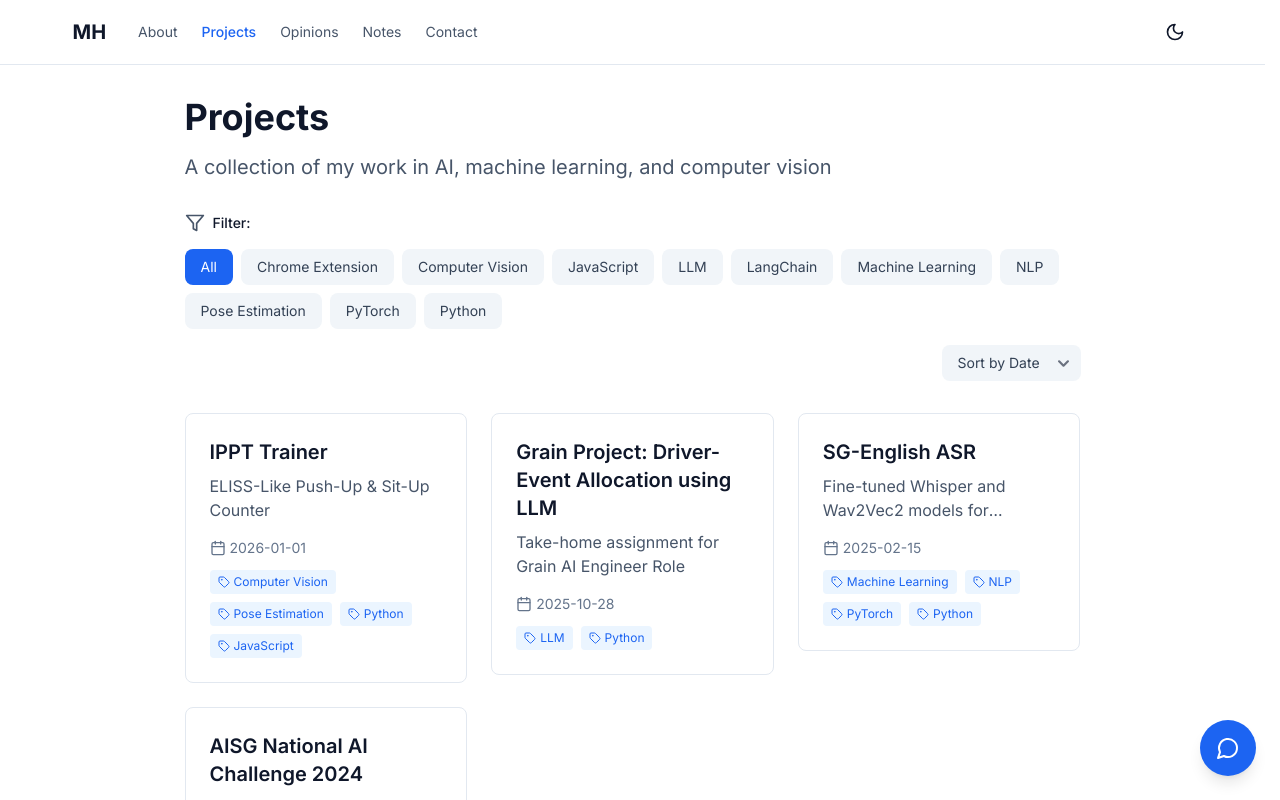
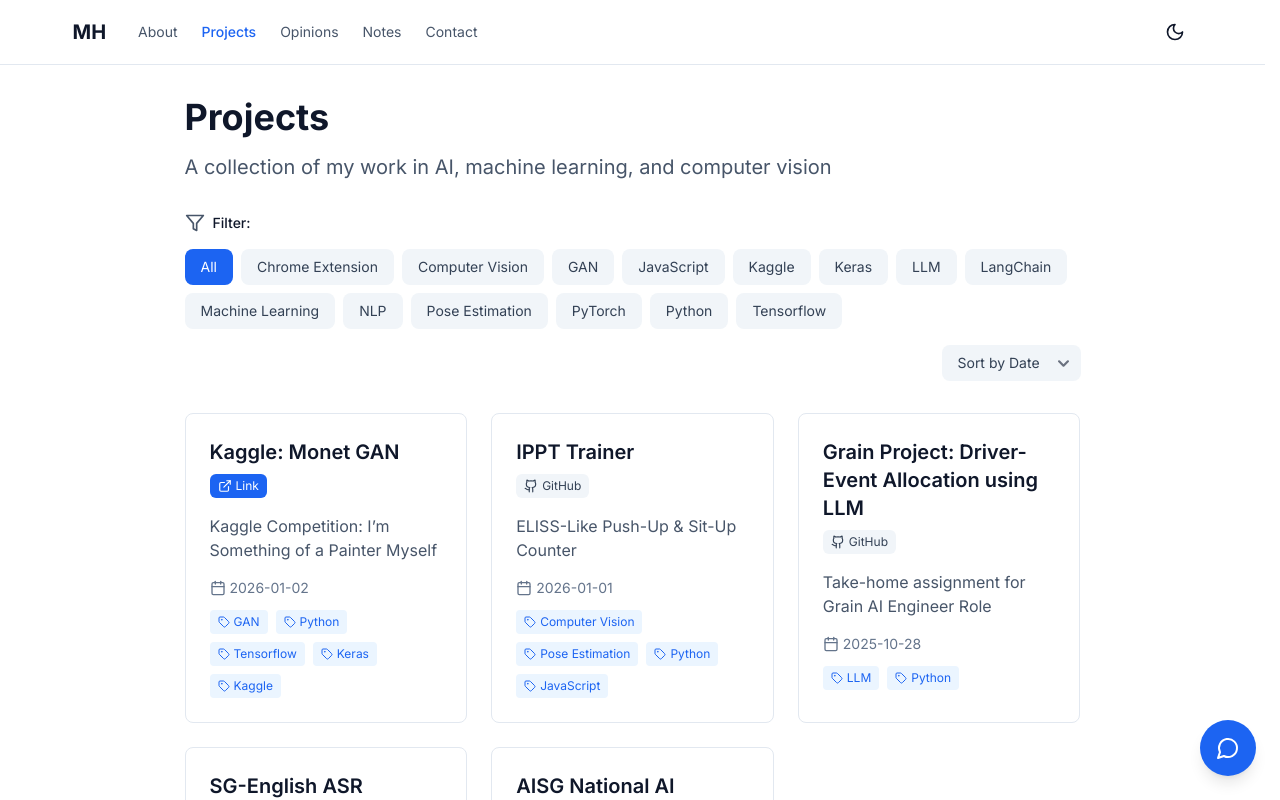
Before and after one commit to yeo-menghan/yeo-menghan.github.io, a Next.js app: page /projects in a window 1280 px wide. Shown: the top 800 px of the page. Built offline with nearby package versions, Linux system fonts and the light colour scheme.

Commit message:
Add 100 days challenge, add spacing between blocks in Opinions and Notes

```diff
--- a/app/globals.css
+++ b/app/globals.css
@@ -104,3 +104,11 @@
 html {
   scrollbar-gutter: stable;
 }
+
+.prose mark {
+  @apply rounded bg-yellow-200;
+}
+
+.dark .prose mark {
+  @apply rounded bg-yellow-500;
+}
--- a/app/notes/NotesClient.tsx
+++ b/app/notes/NotesClient.tsx
@@ -61,7 +61,7 @@
 
       <div className="space-y-4">
         {filteredNotes.map(note => (
-          <Link key={note.slug} href={`/notes/${note.slug}`}>
+          <Link key={note.slug} href={`/notes/${note.slug}`} className='block'>
             <article className="border border-slate-200 dark:border-slate-700 rounded-lg p-6 hover:shadow-lg dark:hover:shadow-slate-800/50 transition-all hover:border-blue-500 dark:hover:border-blue-500 group">
               <div className="flex items-start justify-between gap-4">
                 <div className="flex-1">
--- a/app/opinions/OpinionsClient.tsx
+++ b/app/opinions/OpinionsClient.tsx
@@ -1,6 +1,5 @@
 'use client';
 
-import { useState } from 'react';
 import Link from 'next/link';
 import { Calendar, Clock, ArrowRight } from 'lucide-react';
 
@@ -13,15 +12,6 @@
 }
 
 export default function OpinionsClient({ opinions }: { opinions: Opinion[] }) {
-  const [sortBy, setSortBy] = useState<'date' | 'title'>('date');
-
-  const sortedOpinions = [...opinions].sort((a, b) => {
-    if (sortBy === 'date') {
-      return new Date(b.date).getTime() - new Date(a.date).getTime();
-    }
-    return a.title.localeCompare(b.title);
-  });
-
   return (
     <div className="max-w-4xl mx-auto">
       <div className="mb-8">
@@ -32,38 +22,31 @@
               My thoughts on AI, technology, and software development
             </p>
           </div>
-          <div>
-            <select
-              value={sortBy}
-              onChange={(e) => setSortBy(e.target.value as 'date' | 'title')}
-              className="px-4 py-2 rounded-lg bg-slate-100 dark:bg-slate-800 text-slate-700 dark:text-slate-300 text-sm border-none focus:outline-none focus:ring-2 focus:ring-blue-500"
-            >
-              <option value="date">Sort by Date</option>
-              <option value="title">Sort by Title</option>
-            </select>
-          </div>
         </div>
       </div>
 
       <div className="space-y-6">
-        {sortedOpinions.map(opinion => (
-          <Link key={opinion.slug} href={`/opinions/${opinion.slug}`}>
+        {opinions.map((opinion) => (
+          <Link key={opinion.slug} href={`/opinions/${opinion.slug}`} className="block">
             <article className="border border-slate-200 dark:border-slate-700 rounded-lg p-6 hover:shadow-lg dark:hover:shadow-slate-800/50 transition-all hover:border-blue-500 dark:hover:border-blue-500 group">
               <div className="flex items-start justify-between gap-4">
                 <div className="flex-1">
                   <h2 className="text-2xl font-semibold mb-2 group-hover:text-blue-600 dark:group-hover:text-blue-400 transition-colors">
                     {opinion.title}
                   </h2>
+
                   {opinion.excerpt && (
                     <p className="text-slate-600 dark:text-slate-400 mb-3">
                       {opinion.excerpt}
                     </p>
                   )}
+
                   <div className="flex items-center gap-4 text-sm text-slate-500 dark:text-slate-500">
                     <div className="flex items-center gap-1">
                       <Calendar size={16} />
                       <span>{opinion.date}</span>
                     </div>
+
                     {opinion.readTime && (
                       <div className="flex items-center gap-1">
                         <Clock size={16} />
@@ -72,14 +55,18 @@
                     )}
                   </div>
                 </div>
-                <ArrowRight className="text-slate-400 group-hover:text-blue-600 dark:group-hover:text-blue-400 transition-colors flex-shrink-0" size={20} />
+
+                <ArrowRight
+                  className="text-slate-400 group-hover:text-blue-600 dark:group-hover:text-blue-400 transition-colors flex-shrink-0"
+                  size={20}
+                />
               </div>
             </article>
           </Link>
         ))}
       </div>
 
-      {sortedOpinions.length === 0 && (
+      {opinions.length === 0 && (
         <div className="text-center py-12">
           <p className="text-slate-600 dark:text-slate-400">
             No opinion articles yet. Check back soon!
--- a/app/page.tsx
+++ b/app/page.tsx
@@ -100,7 +100,7 @@
               <span className="text-blue-600 dark:text-blue-400">→</span>
               <span> PDF Tampering detection using OCR, similarity analysis, metadata forensics and pdf xref structure analysis</span> <br></br>
               <span className="text-blue-600 dark:text-blue-400">→</span>
-              <span> Research on detecting AI-generated receipts from unified multimodal LLMs</span>
+              <span> Research on detecting AI-generated receipts generated using unified multimodal LLMs (e.g. Gemini, ChatGPT)</span>
             </p>
           </div>
 
--- a/app/projects/ProjectsClient.tsx
+++ b/app/projects/ProjectsClient.tsx
@@ -89,6 +89,8 @@
             date={project.date}
             tags={project.tags || []}
             slug={project.slug}
+            github={project.github}
+            link={project.link}
           />
         ))}
       </div>
--- a/app/projects/[slug]/page.tsx
+++ b/app/projects/[slug]/page.tsx
@@ -6,7 +6,7 @@
 
 export async function generateStaticParams() {
   const projects = getContentByType('projects');
-  return projects.map(project => ({
+  return projects.map((project) => ({
     slug: project.slug,
   }));
 }
@@ -31,11 +31,13 @@
       <article>
         <header className="mb-8">
           <h1 className="text-4xl font-bold mb-4">{project.title}</h1>
+
           <div className="flex flex-wrap items-center gap-4 text-slate-600 dark:text-slate-400 mb-4">
             <div className="flex items-center gap-2">
               <Calendar size={18} />
               <span>{project.date}</span>
             </div>
+
             {project.github && (
               <a
                 href={project.github}
@@ -47,7 +49,20 @@
                 View on GitHub
               </a>
             )}
+
+            {project.link && (
+              <a
+                href={project.link}
+                target="_blank"
+                rel="noopener noreferrer"
+                className="flex items-center gap-2 text-blue-600 dark:text-blue-400 hover:underline"
+              >
+                <ExternalLink size={18} />
+                View Project
+              </a>
+            )}
           </div>
+
           <div className="flex flex-wrap gap-2">
             {project.tags?.map((tag: string) => (
               <span
--- a/components/MarkdownRenderer.tsx
+++ b/components/MarkdownRenderer.tsx
@@ -3,6 +3,7 @@
 import ReactMarkdown from 'react-markdown';
 import remarkMath from 'remark-math';
 import rehypeKatex from 'rehype-katex';
+import rehypeRaw from 'rehype-raw';
 import 'katex/dist/katex.min.css';
 
 interface MarkdownRendererProps {
@@ -14,7 +15,10 @@
     <div className="prose prose-slate dark:prose-invert max-w-none">
       <ReactMarkdown
         remarkPlugins={[remarkMath]}
-        rehypePlugins={[rehypeKatex]}
+        rehypePlugins={[rehypeRaw, rehypeKatex]}
+        components={{
+          mark: ({ children }) => <mark>{children}</mark>,
+        }}
       >
         {content}
       </ReactMarkdown>
--- a/components/ProjectCard.tsx
+++ b/components/ProjectCard.tsx
@@ -1,5 +1,5 @@
 import Link from 'next/link';
-import { Calendar, Tag } from 'lucide-react';
+import { Calendar, Tag, Github, ExternalLink } from 'lucide-react';
 
 interface ProjectCardProps {
   title: string;
@@ -7,28 +7,76 @@
   date: string;
   tags: string[];
   slug: string;
+  github?: string;
+  link?: string;
 }
 
-export default function ProjectCard({ title, description, date, tags, slug }: ProjectCardProps) {
+export default function ProjectCard({
+  title,
+  description,
+  date,
+  tags,
+  slug,
+  github,
+  link,
+}: ProjectCardProps) {
   return (
-    <Link href={`/projects/${slug}`}>
-      <div className="border border-slate-200 dark:border-slate-700 rounded-lg p-6 hover:shadow-lg dark:hover:shadow-slate-800/50 transition-all hover:border-blue-500 dark:hover:border-blue-500 group">
-        <h3 className="text-xl font-semibold mb-2 group-hover:text-blue-600 dark:group-hover:text-blue-400 transition-colors">
+    <div className="relative border border-slate-200 dark:border-slate-700 rounded-lg p-6 hover:shadow-lg dark:hover:shadow-slate-800/50 transition-all hover:border-blue-500 dark:hover:border-blue-500 group">
+      {/* Full-card clickable overlay */}
+      <Link
+        href={`/projects/${slug}`}
+        aria-label={`Open project: ${title}`}
+        className="absolute inset-0 rounded-lg z-0"
+      />
+
+      {/* Let clicks pass through to the overlay by default */}
+      <div className="relative pointer-events-none">
+        <h3 className="text-xl font-semibold group-hover:text-blue-600 dark:group-hover:text-blue-400 transition-colors">
           {title}
         </h3>
+
+        {(github || link) && (
+          <div className="mt-2 flex flex-wrap gap-2 pointer-events-auto relative z-10">
+            {github && (
+              <a
+                href={github}
+                target="_blank"
+                rel="noreferrer"
+                className="inline-flex items-center gap-1 rounded-md px-2 py-1 text-xs bg-slate-100 dark:bg-slate-800 text-slate-700 dark:text-slate-200 hover:bg-slate-200 dark:hover:bg-slate-700 transition-colors"
+              >
+                <Github size={14} />
+                GitHub
+              </a>
+            )}
+            {link && (
+              <a
+                href={link}
+                target="_blank"
+                rel="noreferrer"
+                className="inline-flex items-center gap-1 rounded-md px-2 py-1 text-xs bg-blue-600 text-white hover:bg-blue-700 transition-colors"
+              >
+                <ExternalLink size={14} />
+                Link
+              </a>
+            )}
+          </div>
+        )}
+
         {description && (
-          <p className="text-slate-600 dark:text-slate-400 mb-4 line-clamp-2">
+          <p className="text-slate-600 dark:text-slate-400 mt-4 mb-4 line-clamp-2">
             {description}
           </p>
         )}
+
         <div className="flex items-center gap-4 text-sm text-slate-500 dark:text-slate-500">
           <div className="flex items-center gap-1">
             <Calendar size={16} />
             <span>{date}</span>
           </div>
         </div>
+
         <div className="flex flex-wrap gap-2 mt-3">
-          {tags.map(tag => (
+          {tags.map((tag) => (
             <span
               key={tag}
               className="inline-flex items-center gap-1 px-2 py-1 bg-blue-50 dark:bg-blue-900/30 text-blue-600 dark:text-blue-400 rounded text-xs"
@@ -39,6 +87,6 @@
           ))}
         </div>
       </div>
-    </Link>
+    </div>
   );
 }
--- /dev/null
+++ b/content/projects/kaggle-monet-gan.md
@@ -0,0 +1,9 @@
+---
+title: "Kaggle: Monet GAN"
+description: "Kaggle Competition: I’m Something of a Painter Myself"
+date: "2026-01-02"
+tags: ["GAN", "Python", "Tensorflow", "Keras", "Kaggle"]
+link: "https://www.kaggle.com/code/yeomenghan/notebookc00857604d"
+---
+
+TODO
--- a/package.json
+++ b/package.json
@@ -25,6 +25,7 @@
     "react-dom": "^18",
     "react-markdown": "^10.1.0",
     "rehype-katex": "^7.0.1",
+    "rehype-raw": "^7.0.0",
     "remark": "^15.0.1",
     "remark-gfm": "^4.0.1",
     "remark-html": "^16.0.1",
```
Also changed, not shown: content/notes/100-days-ML.md (added, +22 -0 lines), 1 other file (tests, documents, lock files or other folders).
